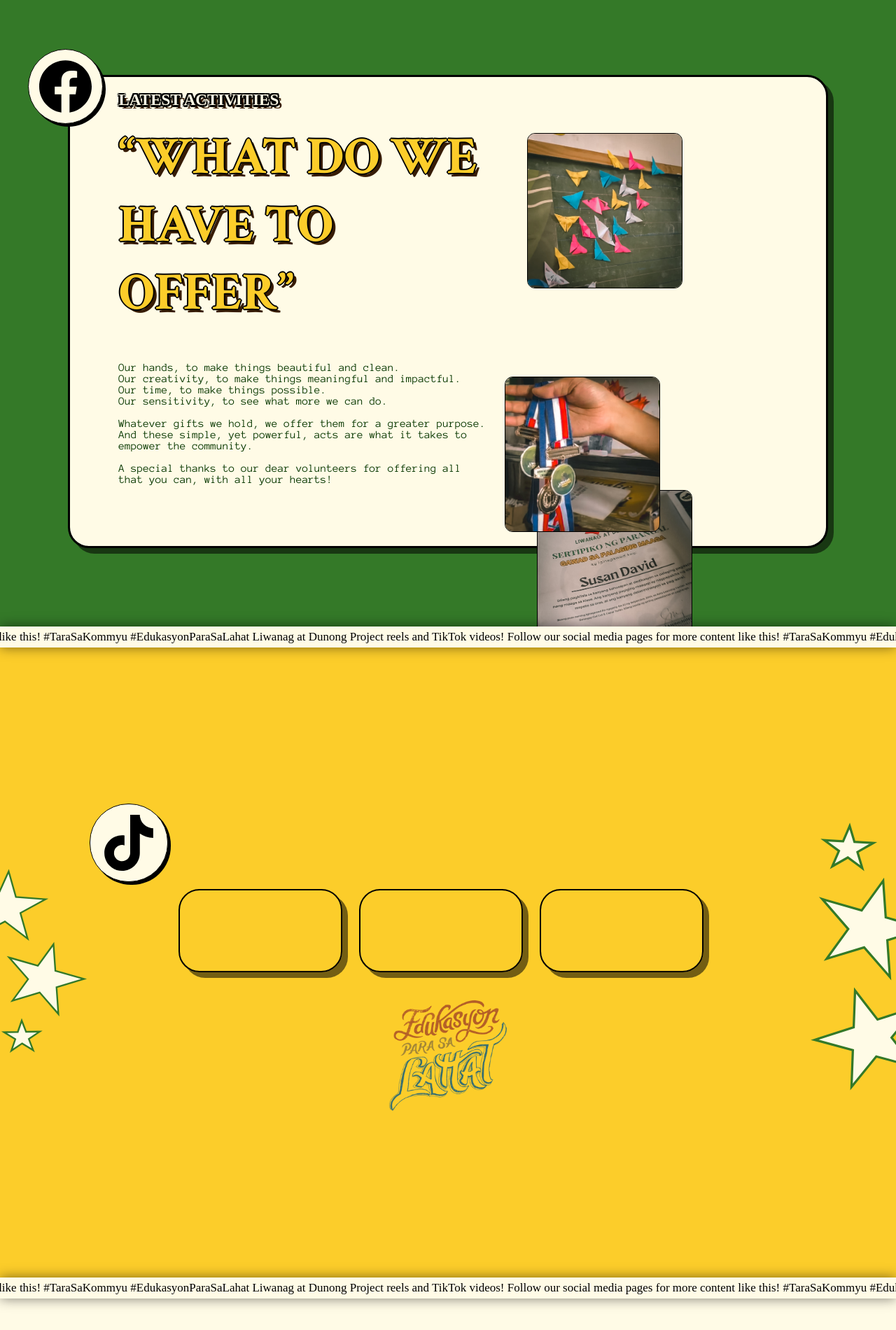
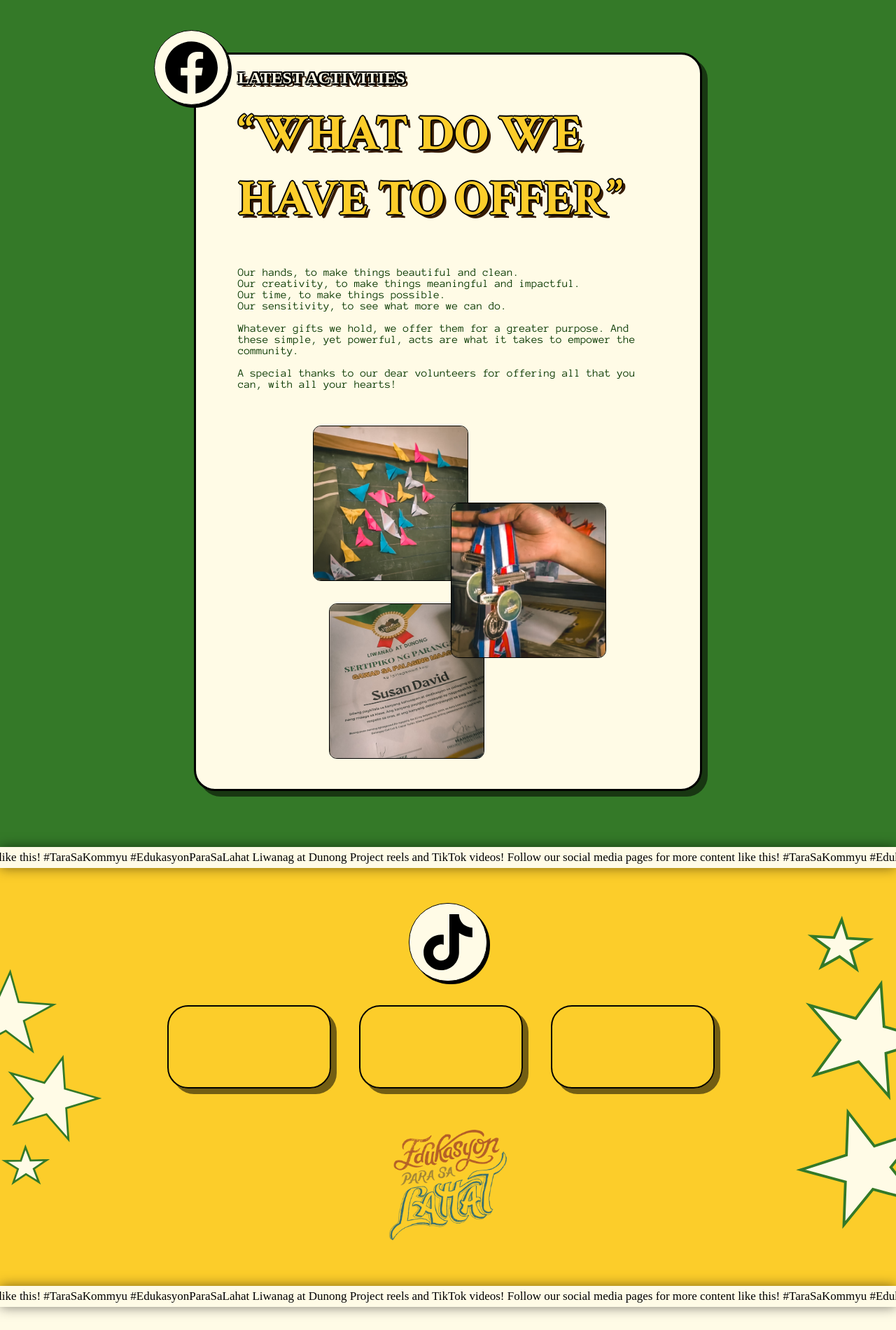
Before and after one commit to Aron-Arboleda/LiwanagAtDunong, a PHP site: page / in a window 1280 px wide. Shown: the part 600-2500 px from the top of the page at 70% size. Run offline with PHP 8.4, Linux system fonts and the light colour scheme; some web fonts are replaced; grey boxes are pictures that could not be loaded.

Commit message:
responsive design for latest activities and reels done

```diff
--- a/src/index.html
+++ b/src/index.html
@@ -54,13 +54,8 @@
       </div>
 
       <div id="latestActivities">
-        <div id="latestActivitiesBox" class="cartoonyBorder cartoonyComponentShadow">
-          <div>
-            <div id="facebookContainer" class="lightCartoonyBorder cartoonyComponentShadow">
-              <img src="assets/images/SVGs/facebook.svg" alt="" >
-            </div>
-          </div>
-          <div>
+        <div id="latestActivitiesBox" class="wrapper cartoonyBorder cartoonyComponentShadow">
+          <div id="latestActivitiesInfo">
             <h1 id="latestActivitiesh1" class="corben">LATEST ACTIVITIES</h1>
             <h2 class="lightTextBorderWithShadow">“WHAT DO WE HAVE TO OFFER”</h2>
             <p>Our hands, to make things beautiful and clean. <br>
@@ -68,13 +63,18 @@
               Our time, to make things possible. <br>
               Our sensitivity, to see what more we can do. <br>
               <br>
-              Whatever gifts we hold, we offer them for a greater purpose. <br>
+              Whatever gifts we hold, we offer them for a greater purpose.
               And these simple, yet powerful, acts are what it takes to empower the community. <br>
               <br>
               A special thanks to our dear volunteers for offering all that you can, with all your hearts!
             </p>
+            <div>
+              <div id="facebookContainer" class="lightCartoonyBorder cartoonyComponentShadow">
+                <img src="assets/images/SVGs/facebook.svg" alt="" >
+              </div>
+            </div>
           </div>
-          <div>
+          <div id="latestActivitiesImagesContainer">
             <img src="assets/images/latestActivities/paper_butterflies.jpg" alt="paper butterflies image" class="latestActivitiesImage" id="LA_image1">
             <img src="assets/images/latestActivities/medals.jpg" alt="paper butterflies image" class="latestActivitiesImage" id="LA_image2">
             <img src="assets/images/latestActivities/cert.jpg" alt="paper butterflies image" class="latestActivitiesImage" id="LA_image3">
@@ -94,12 +94,11 @@
       </div>
 
       <div id="reelsPage">
-        <div>
-          <img src="assets/images/reelsPage/starsLeft.svg" alt="stars background design 1" id="startLeft">
-        </div>
-        <div>
-          <div id="reelsTiktokLogoContainer" class="lightCartoonyBorder cartoonyComponentShadow">
-            <img src="assets/images/SVGs/tiktok.svg" alt="tiktok logo">
+        <div id="reelsPageWrapper">
+          <div class="flex-center">
+            <div id="reelsTiktokLogoContainer" class="lightCartoonyBorder cartoonyComponentShadow">
+              <img src="assets/images/SVGs/tiktok.svg" alt="tiktok logo">
+            </div>
           </div>
           <div id="reelsContainer">
             <video autoplay muted loop>
@@ -116,9 +115,8 @@
             <img src="assets/images/reelsPage/EdukasyonParaSaLahat.png" alt="Edukasyon Para Sa Lahat Design">
           </div>
         </div>
-        <div>
-          <img src="assets/images/reelsPage/starsRight.svg" alt="stars background design 2" id="startRight">
-        </div>
+        <div id="starLeft"><img src="assets/images/reelsPage/starsLeft.svg" alt="stars background design 1" ></div>
+        <div id="starRight"><img src="assets/images/reelsPage/starsRight.svg" alt="stars background design 2"></div>
       </div>
 
       <div class="announcementBar">
--- a/src/styles/generalStyles.css
+++ b/src/styles/generalStyles.css
@@ -28,6 +28,11 @@ h2 {
 body {
     margin: 0;
     font-family: 'Segoe UI';
+}
+
+.wrapper {
+	max-width: 1180px;
+    margin-inline: auto;
 }
 
 .lightCartoonyBorder {
--- a/src/styles/latestActivities.css
+++ b/src/styles/latestActivities.css
@@ -1,10 +1,7 @@
 @import url(generalStyles.css);
 
 #latestActivities {
-    width: 100%;
-    height: 900px;
     background-color: #347928;
-    padding: 0;
     margin: 0;
     display: flex;
     justify-content: center;
@@ -13,13 +10,20 @@
 
 #latestActivitiesBox {
     padding: 20px 60px;
+    margin: 80px;
     display: grid;
-    grid-template-columns: 1% 55% 44%;
+    grid-template-columns:
+		repeat(auto-fit, minmax(550px, 1fr));
     background-color: #FFFBE6;
-    width: 75%;
-    height: 630px;
+    min-height: 630px;
+    max-width: 900px;
     border-radius: 30px;
     box-shadow: 8px 8px 0px rgba(0, 0, 0, 0.543);
+    position: relative;
+}
+
+#latestActivitiesInfo {
+    max-width: 600px;
 }
 
 #facebookContainer {
@@ -29,9 +33,9 @@
     padding: 15px;
     background-color: #FFFBE6;
     border-radius: 60px;
-    position: relative;
-    left: -120px;
-    top: -60px;
+    position: absolute;
+    left: -60px;
+    top: -35px;
 }
 
 #facebookContainer img{
@@ -42,7 +46,7 @@
     display: inline-block;
     margin: 0;
     color: var(--pallete-brightWhite);
-    font-size: 23px;
+    font-size: 1.5rem;
     text-shadow: 2.5px 0 #000000,
                 -2.5px 0 #000000,
                 0 2.5px #000000,
@@ -58,8 +62,7 @@
     margin: 20px 0px;
     font-family: 'Crimson Text';
     font-weight: bold;
-    font-size: 75px;
-    width: 100%;
+    font-size: 4.5rem;
     color: var(--pallete-yellow);
 }
 
@@ -67,8 +70,17 @@
     margin: 50px 0px;
     font-family: 'Anonymous Pro';
     font-size: 16px;
-    width: 100%;
     color: var(--pallete-greenTextColor);
+}
+
+
+#latestActivitiesImagesContainer {
+    display: grid;
+    grid-template-columns: 1fr;
+    grid-template-rows: 1fr;
+    align-items: center;
+    min-width: 550px;
+    min-height: 500px;
 }
 
 .latestActivitiesImage {
@@ -78,22 +90,31 @@
     border: 1px solid black;
     position: relative;
     object-fit: cover;
+    grid-area: 1 / 1;
+    display: inline-block;
+    margin-inline: auto;
 }
 
 #LA_image1 {
-    left: 55px;
-    top: 60px;
+    bottom: 138px;
+    right: 82px;
     z-index: 10;
 }
 
 #LA_image2 {
-    left: 23px;
-    top: 181px;
+    left: 115px;
+    bottom: 28px;
     z-index: 20;
 }
 
 #LA_image3 {
-    left: 69px;
     top: 116px;
+    right: 59px;
     z-index: 10;
 }
+
+@media (min-width: 1355px) {
+	#latestActivitiesBox {
+		max-width: 1100px;
+	}
+}
--- a/src/styles/reels.css
+++ b/src/styles/reels.css
@@ -2,17 +2,40 @@
 
 #reelsPage {
     width: 100%;
-    height: 900px;
     background-color: var(--pallete-yellow);
-    padding: 0;
+    padding: 50px 0px;
     margin: 0;
-    display: grid;
-    grid-template-columns: 10% 80% 10%;
-    align-items: center;
+    position: relative;
 }
 
-#startLeft, #startRight {
-    width: 100%;
+#reelsPageWrapper {
+    display: flex;
+    flex-direction: column;
+    gap: 1.5rem;
+    max-width: 1300px;
+    margin-inline: auto;
+    padding: 0px 50px;
+    position: relative;
+    z-index: 3;
+}
+
+#starLeft, #starRight {
+    height: 100%;
+    top: 0;
+    display: flex;
+    align-items: center;
+    position: absolute;
+    z-index: 2;
+}
+
+#starLeft img, #starRight img{
+    max-width: 150px;
+}
+#starLeft {
+    left: 0;
+}
+#starRight {
+    right: 0;
 }
 
 #reelsTiktokLogoContainer {
@@ -29,7 +52,10 @@
 
 #reelsContainer {
     padding: 10px;
-    text-align: center;
+    display: flex;
+    flex-wrap: wrap;
+    gap: 20px;
+    justify-content: center;
 }
 
 #reelsContainer video{
@@ -48,3 +74,15 @@
 #edukParaSaLahatContainer img {
     width: 180px;
 }
+
+/* @media (min-width: 1078px) {
+	#reelsPage {
+		grid-template-columns: 12% 76% 12%;
+	}
+}
+
+@media (min-width: 1355px) {
+	#reelsPage {
+		grid-template-columns: 10% 80% 10%;
+	}
+} */
```
